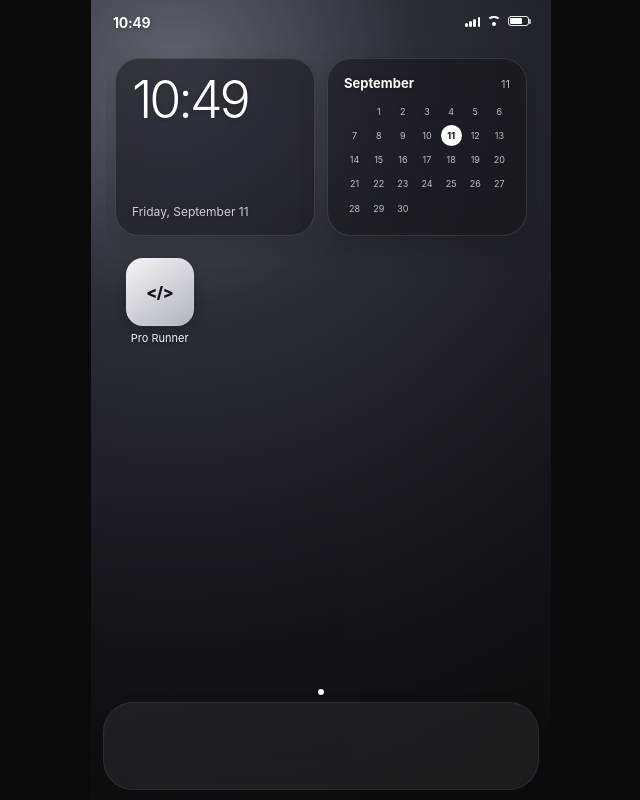
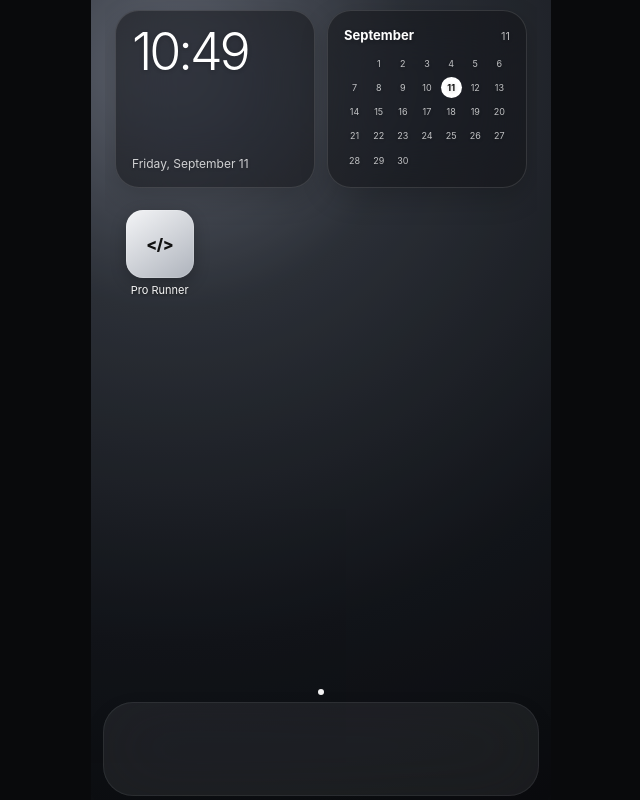
Before and after one commit to drzett/drzett.github.io, a plain HTML site: page pro-runner/index.html in a window 1280 px wide. Both pictures are taken after a click on the button "Home". Shown: the whole page, without its empty margins (319-959 px from the left). Drawn offline with Linux system fonts and the light colour scheme.

Commit message:
Refine home screen system chrome spacing

```diff
--- a/pro-runner/styles.css
+++ b/pro-runner/styles.css
@@ -108,17 +108,14 @@ html:has(.home-screen:not(.hidden)), body:has(.home-screen:not(.hidden)) { width
 .home-screen { position: fixed; inset: 0; width: 100vw; min-height: 100vh; min-height: 100dvh; z-index: 100; overflow: hidden; overscroll-behavior: none; isolation: isolate; background: #090a0c; color: white; user-select: none; -webkit-user-select: none; }
 .wallpaper { position: absolute; z-index: 0; top: calc(-1 * var(--wallpaper-overscan-y)); bottom: calc(-1 * var(--wallpaper-overscan-y)); left: calc(-1 * var(--wallpaper-overscan-x)); right: calc(-1 * var(--wallpaper-overscan-x)); background: radial-gradient(circle at 25% 20%, #6a7084 0, #30343d 29%, #111318 69%, #090a0c 100%); background-size: cover; background-position: 50% 50%; background-repeat: no-repeat; transform: translateZ(0); transform-origin: center center; will-change: transform; pointer-events: none; }
 .home-scrim { position: absolute; inset: 0; background: rgba(0,0,0,var(--wallpaper-dim)); pointer-events: none; }
-.phone-status { position: relative; z-index: 2; height: calc(48px + env(safe-area-inset-top)); padding: max(14px, env(safe-area-inset-top)) max(22px, env(safe-area-inset-right)) 0 max(22px, env(safe-area-inset-left)); display: flex; align-items: flex-start; justify-content: space-between; font-size: 14px; font-weight: 650; letter-spacing: -.02em; text-shadow: 0 1px 4px rgba(0,0,0,.35); }
-.status-symbols { display: flex; align-items: center; gap: 7px; height: 14px; }
-.signal-bars { display: flex; align-items: flex-end; gap: 1.6px; height: 11px; }
-.signal-bars i { width: 2.5px; border-radius: 2px; background: white; }
-.signal-bars i:nth-child(1){height:4px}.signal-bars i:nth-child(2){height:6px}.signal-bars i:nth-child(3){height:8px}.signal-bars i:nth-child(4){height:10px}
-.wifi-symbol { width: 14px; height: 10px; border: 2px solid white; border-left-color: transparent; border-right-color: transparent; border-bottom-color: transparent; border-radius: 50% 50% 0 0; position: relative; }
-.wifi-symbol::after { content:""; position:absolute; width:4px; height:4px; border-radius:50%; background:white; left:3px; top:4px; }
-.battery-symbol { width: 21px; height: 10px; border: 1.3px solid rgba(255,255,255,.92); border-radius: 3px; padding: 1.4px; position: relative; }
-.battery-symbol::after { content:""; position:absolute; width:2px; height:5px; right:-3px; top:1.5px; background:rgba(255,255,255,.65); border-radius:0 1px 1px 0; }
-.battery-symbol i { display:block; width:74%; height:100%; border-radius:1px; background:#fff; }
-.home-content { position: absolute; z-index: 2; inset: calc(48px + env(safe-area-inset-top)) max(14px, env(safe-area-inset-right)) calc(116px + env(safe-area-inset-bottom)) max(14px, env(safe-area-inset-left)); overflow-y: auto; overscroll-behavior: none; scrollbar-width: none; padding: 10px 6px 20px; }
+.phone-status { display: none; }
+.status-symbols { display: none; }
+.signal-bars { display: none; }
+.signal-bars i { display: none; }
+.wifi-symbol { display: none; }
+.battery-symbol { display: none; }
+.battery-symbol i { display: none; }
+.home-content { position: absolute; z-index: 2; inset: max(0px, calc(env(safe-area-inset-top) - 12px)) max(14px, env(safe-area-inset-right)) calc(116px + env(safe-area-inset-bottom)) max(14px, env(safe-area-inset-left)); overflow-y: auto; overscroll-behavior: none; scrollbar-width: none; padding: 10px 6px 20px; }
 .home-content::-webkit-scrollbar { display:none; }
 .widget-area { display: grid; grid-template-columns: repeat(4, 1fr); gap: 12px; margin: 0 4px 22px; }
 .home-widget { grid-column: span 2; min-height: 142px; border-radius: 24px; padding: 17px; background: rgba(20,20,22,.54); backdrop-filter: blur(28px) saturate(165%); -webkit-backdrop-filter: blur(28px) saturate(165%); box-shadow: inset 0 0 0 1px rgba(255,255,255,.12), 0 10px 28px rgba(0,0,0,.18); overflow: hidden; text-shadow: 0 1px 4px rgba(0,0,0,.24); }
@@ -143,7 +140,7 @@ html:has(.home-screen:not(.hidden)), body:has(.home-screen:not(.hidden)) { width
 .home-app.wiggle:nth-child(even) .home-app-icon { animation-delay:-.08s; }
 @keyframes wiggle { from{transform:rotate(-1.2deg)} to{transform:rotate(1.2deg)} }
 .app-delete-badge { position:absolute; left:calc(50% - clamp(34px, 9vw, 39px)); top:-5px; width:21px; height:21px; border-radius:50%; border:0; background:rgba(242,242,244,.94); color:#222; display:grid; place-items:center; font-size:14px; z-index:3; box-shadow:0 1px 5px rgba(0,0,0,.3); }
-.home-dock { position: absolute; z-index: 3; left: max(12px, env(safe-area-inset-left)); right: max(12px, env(safe-area-inset-right)); bottom: max(10px, calc(env(safe-area-inset-bottom) + 7px)); height: 88px; border-radius: 30px; background: rgba(240,240,245,.16); backdrop-filter: blur(34px) saturate(180%); -webkit-backdrop-filter: blur(34px) saturate(180%); box-shadow: inset 0 0 0 1px rgba(255,255,255,.16), 0 8px 26px rgba(0,0,0,.16); display: grid; grid-template-columns: repeat(4, 1fr); align-items: center; padding: 8px 10px; }
+.home-dock { position: absolute; z-index: 3; left: max(12px, env(safe-area-inset-left)); right: max(12px, env(safe-area-inset-right)); top: calc(100% - max(10px, calc(env(safe-area-inset-bottom) + 7px)) - 88px); bottom: max(4px, calc(env(safe-area-inset-bottom) - 24px)); border-radius: 30px; background: rgba(240,240,245,.16); backdrop-filter: blur(34px) saturate(180%); -webkit-backdrop-filter: blur(34px) saturate(180%); box-shadow: inset 0 0 0 1px rgba(255,255,255,.16), 0 8px 26px rgba(0,0,0,.16); display: grid; grid-template-columns: repeat(4, 1fr); align-items: center; padding: 8px 10px; }
 .home-dock .home-app-label { display:none; }
 .home-dock .home-app-icon { width:62px; height:62px; border-radius:16px; }
 .home-dock .home-app { justify-self:center; }
```
